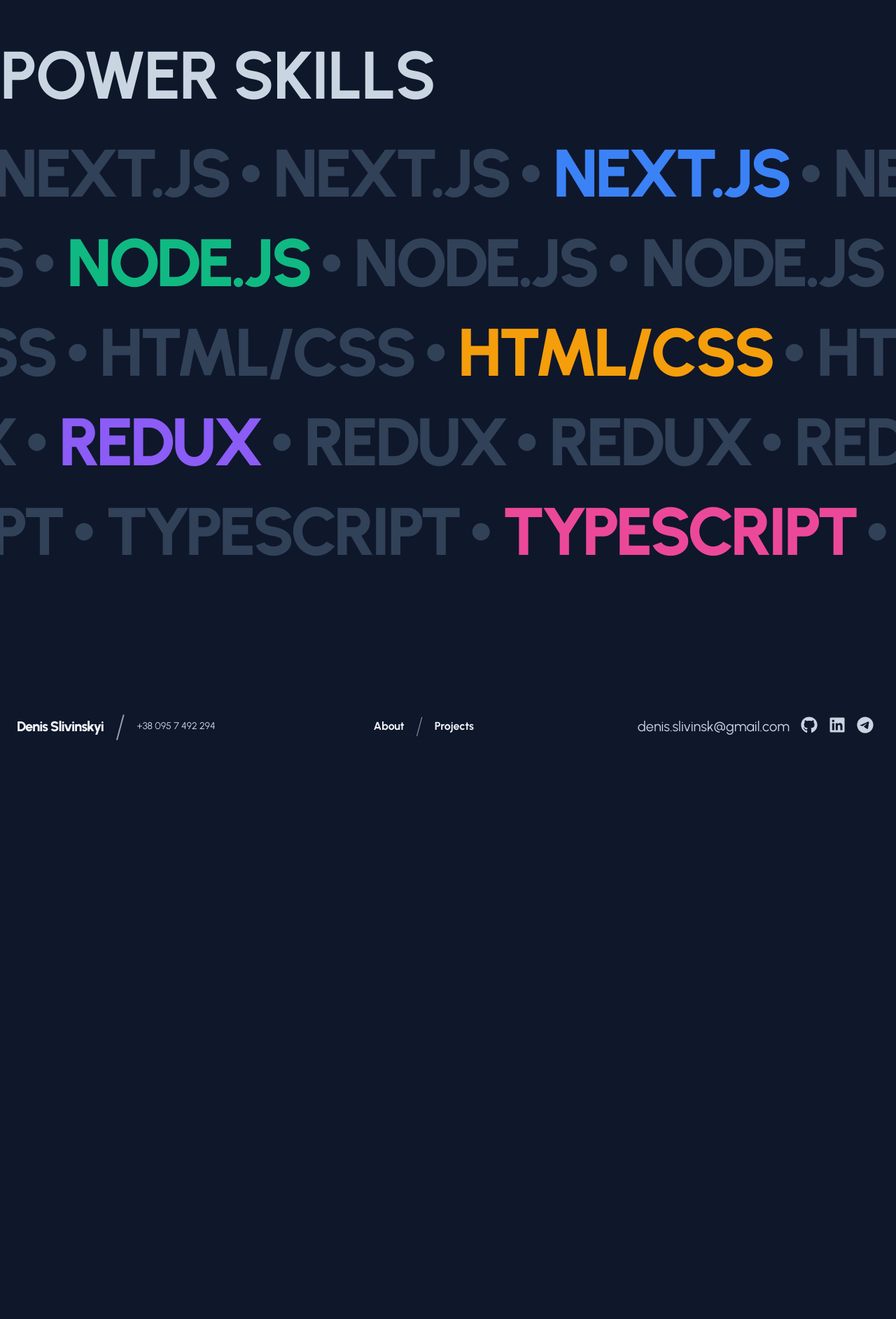
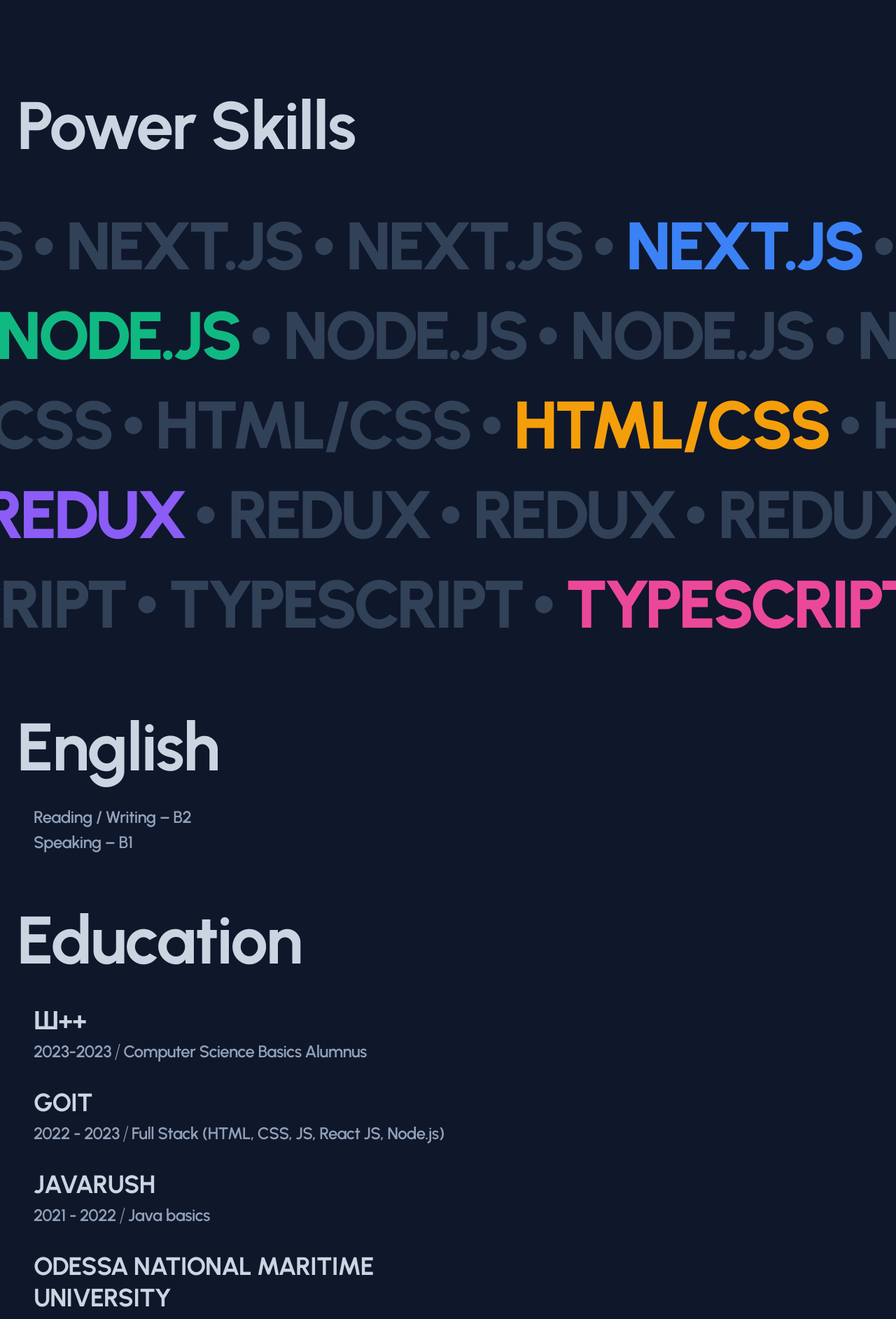
Before and after one commit to Denis-isnotavailable/resume, a Next.js app: page /about in a window 1280 px wide. Shown: the part 560-2445 px from the top of the page at 70% size. Before the commit the page ends 1716 px from the top, so only its background shows below. Built offline with nearby package versions, Linux system fonts and the light colour scheme.

Commit message:
add education

```diff
--- a/src/app/about/page.tsx
+++ b/src/app/about/page.tsx
@@ -1,4 +1,5 @@
 import { AboutPage } from "@/appPages/About/AboutPage";
+import { Education } from "@/appPages/About/Education";
 import { Skills } from "@/appPages/About/Skills";
 
 
@@ -7,6 +8,7 @@
         <>
             <AboutPage />
             <Skills />
+            <Education />
         </>
     );
 };
--- a/src/app/projects/[id]/page.tsx
+++ b/src/app/projects/[id]/page.tsx
@@ -35,13 +35,14 @@
                 {allTechnologies}
             </p>
 
-            <div className="mb-10 text-lg font-bold border-b border-b-slate-100 flex justify-between">
+            <div className="mb-10 text-lg font-bold border-b border-b-slate-100 md:flex md:justify-between">
                 <p>{date}</p>
                 <Link
                     href={project_live_link}
                     aria-label={name || ""}
                     target="_blank"
                     rel="noopener noreferrer"
+                    className="break-words"
                 >
                     {project_live_link}
                 </Link>
--- a/src/appPages/About/AboutPage.tsx
+++ b/src/appPages/About/AboutPage.tsx
@@ -16,7 +16,7 @@
                         {`${NAME} ${LASTNAME}`}
                     </Heading>
 
-                    <p>
+                    <p className="ml-6 max-w-prose">
                         I am a full-stack developer skilled in building and maintaining complex web applications using modern
                         technologies like React, Next.js, TypeScript, and Node.js. Demonstrated ability to lead projects from
                         concept to deployment, focusing on enhancing user experience and optimizing performance. Passionate
--- /dev/null
+++ b/src/appPages/About/Education.tsx
@@ -0,0 +1,52 @@
+import Bounded from '@/components/Bounded/Bounded';
+import { Heading } from '@/components/Heading/Heading';
+
+const EDUCATION_ARRAY = [
+    { id: 0, institution: 'ODESSA NATIONAL MARITIME UNIVERSITY', timePeriod: '2003 - 2008', speciality: 'Specialist, Faculty of Transport Technologies and Systems' },
+    { id: 1, institution: 'JAVARUSH', timePeriod: '2021 - 2022', speciality: 'Java basics' },
+    { id: 2, institution: 'GOIT', timePeriod: '2022 - 2023', speciality: 'Full Stack (HTML, CSS, JS, React JS, Node.js)' },
+    { id: 3, institution: 'Ш++', timePeriod: '2023-2023', speciality: 'Computer Science Basics Alumnus' },
+];
+const ENGLISH_TITLE = 'English';
+const ENGLISH_READING = 'Reading / Writing – B2';
+const ENGLISH_SPEAKING = 'Speaking – B1';
+const EDUCATION_TITLE = 'Education';
+
+export const Education = () => {
+    return (
+        <Bounded>
+
+            <div className='mb-16'>
+                <Heading as='h2' size="lg">
+                    {ENGLISH_TITLE}
+                </Heading>
+
+                <div className="mt-6 ml-6 flex flex-col w-fit items-left gap-1 text-2xl font-semibold tracking-tight text-slate-400">
+                    <p>{ENGLISH_READING}</p>
+                    <p>{ENGLISH_SPEAKING}</p>
+                </div>
+            </div>
+
+            <Heading as='h2' size="lg">
+                {EDUCATION_TITLE}
+            </Heading>
+
+            <ul>
+                {EDUCATION_ARRAY.reverse().map(({ id, institution, timePeriod, speciality }) =>
+                    <li key={id} className="ml-6 mt-8 max-w-prose">
+                        <Heading as='h3' size="sm">
+                            {institution}
+                        </Heading>
+
+                        <div className="mt-1 flex w-fit items-center gap-1 text-2xl font-semibold tracking-tight text-slate-400">
+                            <span>{timePeriod}</span>{" "}
+                            <span className="text-3xl font-extralight opacity-0 md:opacity-100">/</span>{" "}
+                            <span>{speciality}</span>
+                        </div>
+                    </li>
+                )}
+            </ul>
+
+        </Bounded>
+    )
+};
--- a/src/appPages/About/Skills.tsx
+++ b/src/appPages/About/Skills.tsx
@@ -6,7 +6,7 @@
 import { gsap } from "gsap";
 import { ScrollTrigger } from "gsap/ScrollTrigger";
 
-const SKILLS_HEADING = 'POWER SKILLS';
+const SKILLS_HEADING = 'Power Skills';
 const SKILLS = [
     { id: '1', name: 'Next.js', color: '#3B82F6' },
     { id: '2', name: 'Node.js', color: '#10B981' },
@@ -58,12 +58,11 @@
             ref={component}
             className="wrapper overflow-hidden"
         >
-            <div className={"mx-auto w-full max-w-7xl"}>
-                <Heading size="lg" as='h2' className="mb-8">
+            <div className={"px-4 py-10 md:px-6 md:py-14 lg:py-16 mx-auto w-full max-w-7xl"}>
+                <Heading size="lg" as='h2'>
                     {SKILLS_HEADING}
                 </Heading>
             </div>
-
 
             <ul>
                 {SKILLS.map(({ id, name, color }) =>
```
